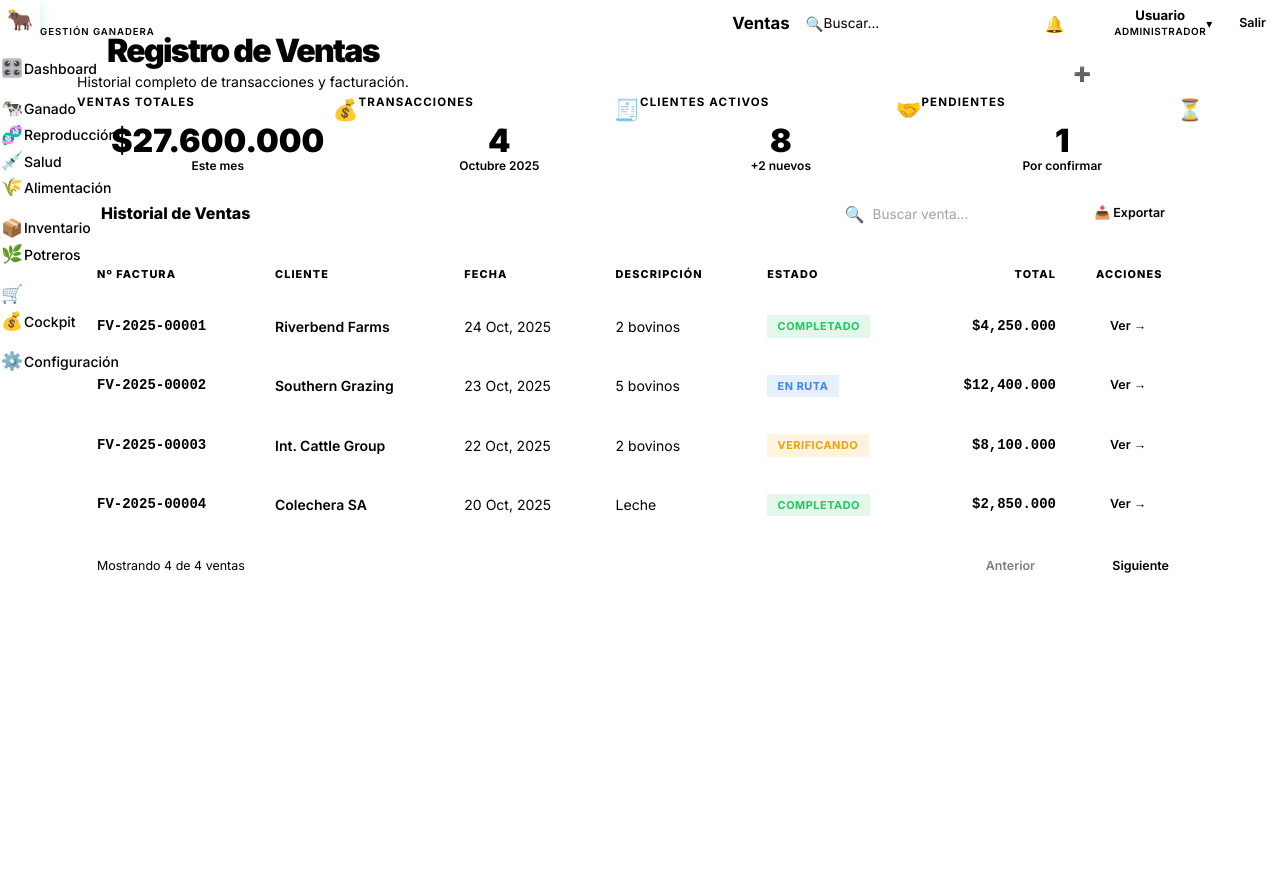
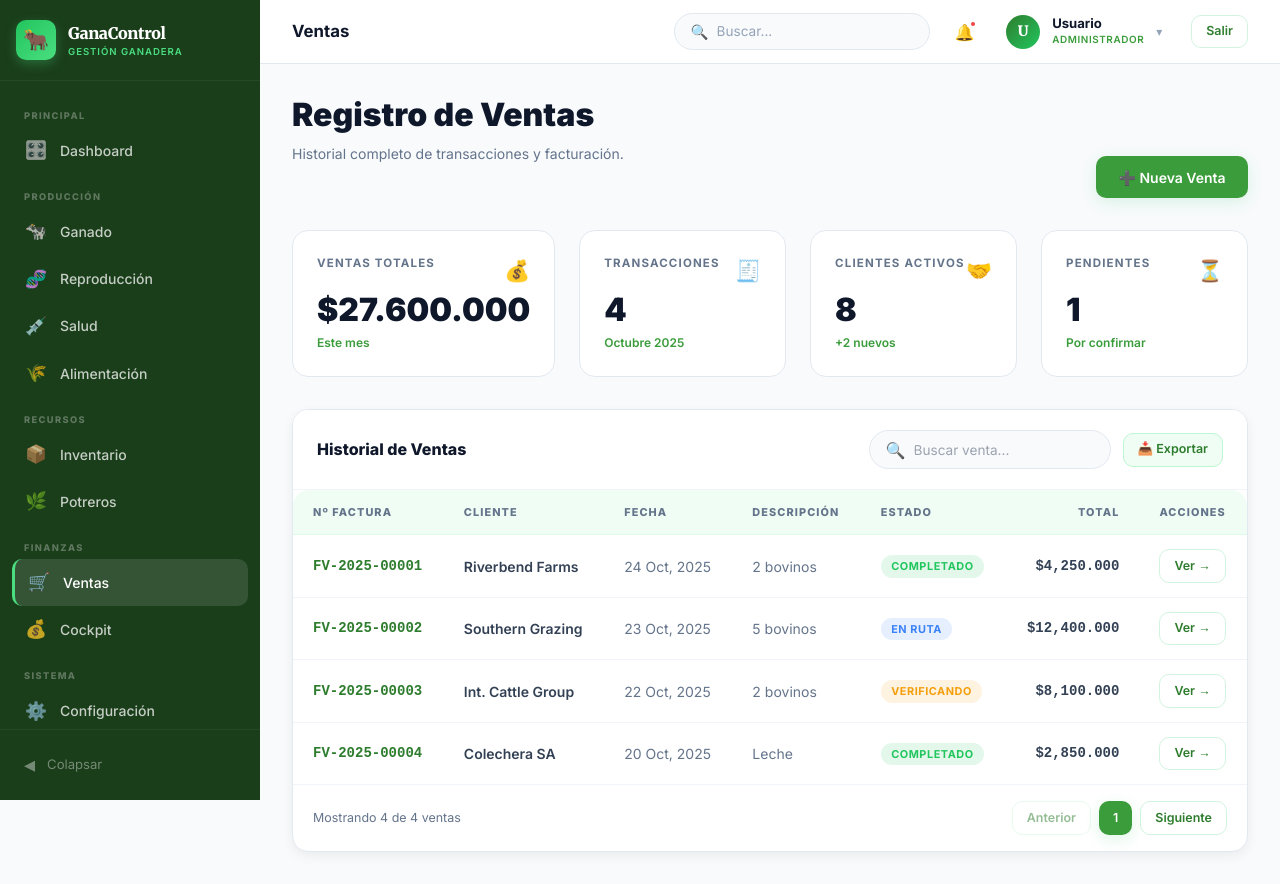
Before and after one commit to michaell010/frontend-2, a React (Vite) app: page /ventas in a window 1280 px wide. Before the commit the page ends 800 px from the top, so only its background shows below. Built offline with nearby package versions, Linux system fonts and the light colour scheme; no server answers; sample sign-in values are in the browser's storage.

Commit message:
fix: corregir orden @import antes de @tailwind en index.css

```diff
--- a/src/index.css
+++ b/src/index.css
@@ -1,12 +1,11 @@
+@import "./styles/variables.css";
+
 @tailwind base;
 @tailwind components;
 @tailwind utilities;
 
-@import "./styles/variables.css";
-
 /* ── Reset base ─────────────────────────── */
 *, *::before, *::after { box-sizing: border-box; margin: 0; padding: 0; }
-
 html { font-size: 16px; scroll-behavior: smooth; }
 
 body {
@@ -19,13 +18,7 @@ body {
 
 #root { min-height: 100vh; display: flex; flex-direction: column; }
 
-/* ── Tipografía ─────────────────────────── */
-h1, h2, h3, h4, h5, h6 {
-  font-weight: 800;
-  line-height: 1.2;
-  color: var(--text-primary);
-}
-
+h1, h2, h3, h4, h5, h6 { font-weight: 800; line-height: 1.2; color: var(--text-primary); }
 p { color: var(--text-secondary); line-height: 1.7; }
 a { color: var(--green-600); text-decoration: none; }
 a:hover { color: var(--green-500); }
@@ -34,15 +27,14 @@ button { font-family: var(--font-sans); cursor: pointer; border: none; outline:
 
 input, select, textarea {
   font-family: var(--font-sans);
-  font-size: 0.9rem;
-  outline: none;
+  font-size: 0.9rem; outline: none;
   border: 1px solid var(--border-light);
   border-radius: var(--radius-md);
   padding: 0.6rem 0.875rem;
   background: var(--surface-white);
   color: var(--text-primary);
   width: 100%;
-  transition: border-color var(--transition-fast), box-shadow var(--transition-fast);
+  transition: border-color 0.15s, box-shadow 0.15s;
 }
 
 input:focus, select:focus, textarea:focus {
@@ -50,12 +42,10 @@ input:focus, select:focus, textarea:focus {
   box-shadow: 0 0 0 3px rgba(34,197,94,0.1);
 }
 
-/* ── Scrollbar ──────────────────────────── */
 ::-webkit-scrollbar { width: 5px; height: 5px; }
 ::-webkit-scrollbar-track { background: var(--surface-light); }
-::-webkit-scrollbar-thumb { background: var(--green-300); border-radius: var(--radius-full); }
+::-webkit-scrollbar-thumb { background: var(--green-300); border-radius: 9999px; }
 
-/* ── Clases utilitarias compartidas ─────── */
 .gc-page { padding: var(--space-8); max-width: 1280px; margin: 0 auto; }
 .gc-page-title { font-size: clamp(1.4rem,3vw,2rem); font-weight: 900; color: var(--text-primary); margin-bottom: var(--space-2); }
 .gc-page-sub   { font-size: 0.875rem; color: var(--text-muted); margin-bottom: var(--space-8); }
@@ -74,46 +64,35 @@ input:focus, select:focus, textarea:focus {
   border: 1px solid var(--glass-border);
 }
 
-/* ── Botones ────────────────────────────── */
 .gc-btn {
-  display: inline-flex;
-  align-items: center;
-  justify-content: center;
-  gap: var(--space-2);
-  padding: 0.65rem 1.4rem;
-  border-radius: var(--radius-md);
-  font-size: 0.875rem;
-  font-weight: 600;
-  transition: all var(--transition-fast);
-  white-space: nowrap;
-  cursor: pointer;
-  border: none;
+  display: inline-flex; align-items: center; justify-content: center;
+  gap: var(--space-2); padding: 0.65rem 1.4rem;
+  border-radius: var(--radius-md); font-size: 0.875rem;
+  font-weight: 600; transition: all 0.15s;
+  white-space: nowrap; cursor: pointer; border: none;
 }
-.gc-btn--primary  { background: var(--green-600); color: #fff; box-shadow: var(--shadow-green-sm); }
-.gc-btn--primary:hover  { background: var(--green-700); transform: translateY(-1px); }
+.gc-btn--primary   { background: var(--green-600); color: #fff; box-shadow: var(--shadow-green-sm); }
+.gc-btn--primary:hover   { background: var(--green-700); transform: translateY(-1px); }
 .gc-btn--secondary { background: var(--green-50); color: var(--green-700); border: 1px solid var(--green-200); }
 .gc-btn--secondary:hover { background: var(--green-100); }
-.gc-btn--ghost   { background: transparent; color: var(--green-700); border: 1px solid var(--border-green); }
-.gc-btn--ghost:hover { background: var(--green-50); }
-.gc-btn--danger  { background: rgba(239,68,68,0.1); color: #b91c1c; border: 1px solid rgba(239,68,68,0.2); }
+.gc-btn--ghost     { background: transparent; color: var(--green-700); border: 1px solid var(--border-green); }
+.gc-btn--ghost:hover     { background: var(--green-50); }
+.gc-btn--danger    { background: rgba(239,68,68,0.1); color: #b91c1c; border: 1px solid rgba(239,68,68,0.2); }
 .gc-btn--sm { padding: 0.4rem 0.875rem; font-size: 0.78rem; }
 .gc-btn--lg { padding: 0.875rem 2rem; font-size: 1rem; }
 .gc-btn:disabled { opacity: 0.5; cursor: not-allowed; transform: none; }
 
-/* ── Badges ─────────────────────────────── */
 .gc-badge {
   display: inline-flex; align-items: center; gap: 4px;
-  padding: 0.2rem 0.65rem;
-  border-radius: var(--radius-full);
+  padding: 0.2rem 0.65rem; border-radius: 9999px;
   font-size: 0.68rem; font-weight: 700;
   text-transform: uppercase; letter-spacing: 0.05em;
 }
-.gc-badge--success { background: rgba(34,197,94,0.12);  color: var(--green-700); }
+.gc-badge--success { background: rgba(34,197,94,0.12);  color: #15803d; }
 .gc-badge--warning { background: rgba(245,158,11,0.12); color: #b45309; }
 .gc-badge--danger  { background: rgba(239,68,68,0.12);  color: #b91c1c; }
 .gc-badge--info    { background: rgba(59,130,246,0.12); color: #1d4ed8; }
 
-/* ── Tablas ─────────────────────────────── */
 .gc-table-wrap { overflow-x: auto; border-radius: var(--radius-lg); }
 .gc-table { width: 100%; border-collapse: collapse; text-align: left; font-size: 0.875rem; }
 .gc-table thead tr { background: var(--green-50); border-bottom: 1px solid var(--green-100); }
@@ -122,23 +101,19 @@ input:focus, select:focus, textarea:focus {
 .gc-table tbody tr:hover { background: var(--green-50); }
 .gc-table tbody tr:last-child td { border-bottom: none; }
 
-/* ── KPI Card ───────────────────────────── */
-.gc-kpi {
-  background: var(--surface-white);
-  border: 1px solid var(--border-light);
-  border-radius: var(--radius-lg);
-  padding: var(--space-6);
-  display: flex; flex-direction: column; gap: var(--space-2);
-  transition: box-shadow var(--transition-fast), transform var(--transition-fast);
-}
+.gc-kpi { background: var(--surface-white); border: 1px solid var(--border-light); border-radius: var(--radius-lg); padding: var(--space-6); display: flex; flex-direction: column; gap: var(--space-2); transition: box-shadow 0.15s, transform 0.15s; }
 .gc-kpi:hover { box-shadow: var(--shadow-green-sm); transform: translateY(-2px); }
 .gc-kpi__label { font-size: 0.72rem; font-weight: 700; text-transform: uppercase; letter-spacing: 0.1em; color: var(--text-muted); }
 .gc-kpi__value { font-size: 2rem; font-weight: 900; color: var(--text-primary); line-height: 1; }
 .gc-kpi__sub   { font-size: 0.75rem; font-weight: 600; color: var(--green-600); }
-.gc-kpi__bar   { height: 4px; background: var(--surface-subtle); border-radius: var(--radius-full); overflow: hidden; margin-top: var(--space-2); }
-.gc-kpi__bar-fill { height: 100%; background: linear-gradient(to right, var(--green-600), var(--green-400)); border-radius: var(--radius-full); }
+.gc-kpi__bar   { height: 4px; background: var(--surface-subtle); border-radius: 9999px; overflow: hidden; margin-top: var(--space-2); }
+.gc-kpi__bar-fill { height: 100%; background: linear-gradient(to right, var(--green-600), var(--green-400)); border-radius: 9999px; }
 
-/* ── Grid helpers ───────────────────────── */
+.gc-form-group { display: flex; flex-direction: column; gap: var(--space-2); }
+.gc-label { font-size: 0.82rem; font-weight: 600; color: var(--text-secondary); }
+.gc-input { padding: 0.65rem 1rem; border: 1px solid var(--border-light); border-radius: var(--radius-md); font-size: 0.9rem; }
+.gc-input:focus { border-color: var(--green-500); box-shadow: 0 0 0 3px rgba(34,197,94,0.1); }
+
 .gc-grid-4 { display: grid; grid-template-columns: repeat(4,1fr); gap: var(--space-6); }
 .gc-grid-3 { display: grid; grid-template-columns: repeat(3,1fr); gap: var(--space-6); }
 .gc-grid-2 { display: grid; grid-template-columns: repeat(2,1fr); gap: var(--space-6); }
@@ -147,88 +122,7 @@ input:focus, select:focus, textarea:focus {
 @media (max-width: 900px)  { .gc-grid-3 { grid-template-columns: repeat(2,1fr); } }
 @media (max-width: 640px)  { .gc-grid-4, .gc-grid-3, .gc-grid-2 { grid-template-columns: 1fr; } }
 
-/* ── Animaciones ────────────────────────── */
 @keyframes fadeIn { from { opacity:0; transform:translateY(8px); } to { opacity:1; transform:translateY(0); } }
 @keyframes pulse  { 0%,100% { opacity:1; } 50% { opacity:0.5; } }
 .gc-animate-in { animation: fadeIn 0.3s ease forwards; }
 .gc-pulse { animation: pulse 2s ease infinite; }
-
-@media (prefers-color-scheme: dark) {
-  :root {
-    --text: #9ca3af;
-    --text-h: #f3f4f6;
-    --bg: #16171d;
-    --border: #2e303a;
-    --code-bg: #1f2028;
-    --accent: #c084fc;
-    --accent-bg: rgba(192, 132, 252, 0.15);
-    --accent-border: rgba(192, 132, 252, 0.5);
-    --social-bg: rgba(47, 48, 58, 0.5);
-    --shadow:
-      rgba(0, 0, 0, 0.4) 0 10px 15px -3px, rgba(0, 0, 0, 0.25) 0 4px 6px -2px;
-  }
-
-  #social .button-icon {
-    filter: invert(1) brightness(2);
-  }
-}
-
-body {
-  margin: 0;
-}
-
-#root {
-  width: 1126px;
-  max-width: 100%;
-  margin: 0 auto;
-  text-align: center;
-  border-inline: 1px solid var(--border);
-  min-height: 100svh;
-  display: flex;
-  flex-direction: column;
-  box-sizing: border-box;
-}
-
-h1,
-h2 {
-  font-family: var(--heading);
-  font-weight: 500;
-  color: var(--text-h);
-}
-
-h1 {
-  font-size: 56px;
-  letter-spacing: -1.68px;
-  margin: 32px 0;
-  @media (max-width: 1024px) {
-    font-size: 36px;
-    margin: 20px 0;
-  }
-}
-h2 {
-  font-size: 24px;
-  line-height: 118%;
-  letter-spacing: -0.24px;
-  margin: 0 0 8px;
-  @media (max-width: 1024px) {
-    font-size: 20px;
-  }
-}
-p {
-  margin: 0;
-}
-
-code,
-.counter {
-  font-family: var(--mono);
-  display: inline-flex;
-  border-radius: 4px;
-  color: var(--text-h);
-}
-
-code {
-  font-size: 15px;
-  line-height: 135%;
-  padding: 4px 8px;
-  background: var(--code-bg);
-}
```
